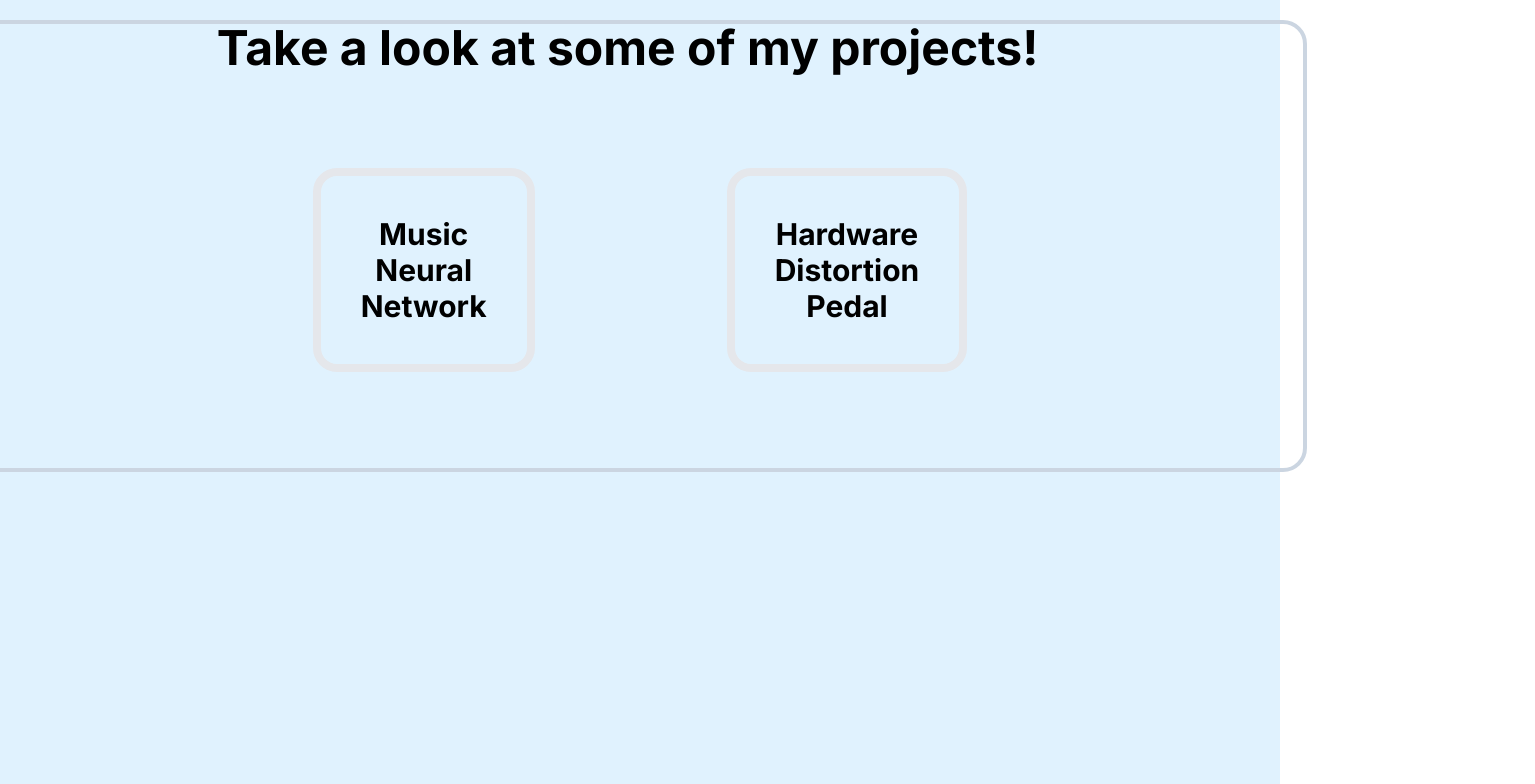
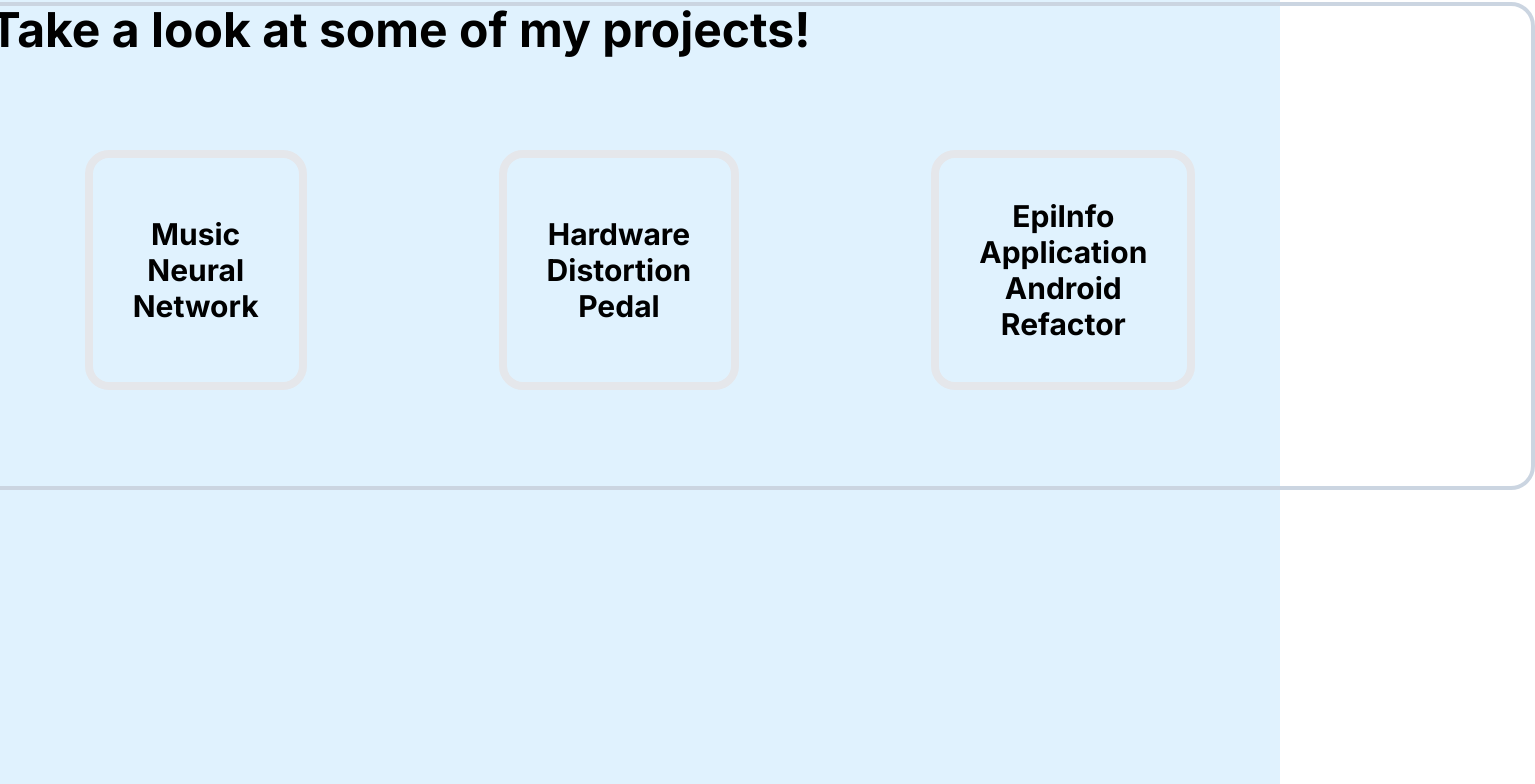
Before and after one commit to kjagannath3/next-website, a Next.js app: page / in a window 1280 px wide. Shown: the part 1042-1826 px from the top of the page, 1535 px wide, since content can reach past the window. Built offline with nearby package versions, Linux system fonts and the light colour scheme.

Commit message:
Added EpiInfo project experience

```diff
--- a/app/components.tsx
+++ b/app/components.tsx
@@ -1,5 +1,5 @@
 import Image from "next/image";
-import { NeuralNet, DistortionPedal } from "./projectInfo";
+import { NeuralNet, DistortionPedal, CDCRefactor } from "./projectInfo";
 
 export function NameIcon() {
     return (
@@ -44,6 +44,7 @@ export function ProjectsList() {
                     <ul className="flex">
                         <NeuralNet />
                         <DistortionPedal />
+                        <CDCRefactor />
                     </ul>
                 </div>
             </div>
--- a/app/projectInfo.tsx
+++ b/app/projectInfo.tsx
@@ -42,3 +42,24 @@ export function DistortionPedal() {
 
     );
 }
+
+
+export function CDCRefactor() {
+    const [isOpen, setIsOpen] = useState(false);
+    return (
+        <div className="grid w-full m-24 p-10 border-8 rounded-3xl">
+            <button onClick={() => setIsOpen(true)}>
+                <h1 className="font-bold text-3xl ,">EpiInfo Application Android Refactor</h1>
+            </button>{" "}
+            <Modal isOpen={isOpen} onRequestClose={() => setIsOpen(false)}>
+                <h1>I, along with my Junior design team members helped implement an android version of the CDC's epiInfo application</h1>{" "}
+                <ul>
+                    {" Tools Used"}
+                    <li>Open Source</li> <li>Java</li> <li>Android Studio</li>{" "}
+                </ul>
+                <button onClick={() => setIsOpen(false)}>Close</button>
+            </Modal>
+        </div>
+
+    );
+}
```
Lines whose indentation alone changed are shown as unchanged.
